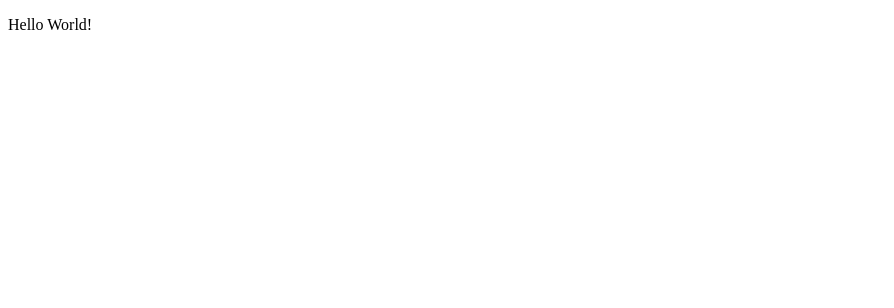
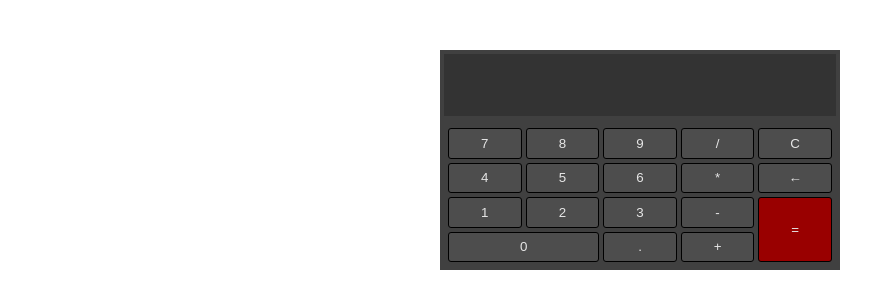
Before and after one commit to Aighz/Calculator, a plain HTML site: page index.html in a window 1280 px wide. Shown: the whole page, without its empty margins (0-894 px from the left). Drawn offline with Linux system fonts and the light colour scheme.

Commit message:
Add styling and HTML to display calculator on screen

```diff
--- a/index.html
+++ b/index.html
@@ -8,7 +8,30 @@
   </head>
 
   <body>
-    <p>Hello World!</p>
+    <div id="container">
+      <div id="display"></div>
+      <div id="keyboard">
+        <button id="one">7</button>
+        <button id="two">8</button>
+        <button id="three">9</button>
+        <button id="divide">/</button>
+        <button id="clear">C</button>
+        <button id="four">4</button>
+        <button id="five">5</button>
+        <button id="six">6</button>
+        <button id="multiply">*</button>
+        <button id="delete">&larr;</button>
+        <button id="seven">1</button>
+        <button id="eight">2</button>
+        <button id="nine">3</button>
+        <button id="minus">-</button>
+        <button id="zero">0</button>
+        <button id="point">.</button>
+        <button id="plus">+</button>
+        <button id="sum">=</button>
+      </div>
+    </div>
+
     <script src="script.js"></script>
   </body>
 </html>
--- a/style.css
+++ b/style.css
@@ -0,0 +1,51 @@
+body {
+  box-sizing: border-box;
+  font-family: "Courier New", Courier, monospace;
+}
+button {
+  margin: 2px;
+  background-color: hsl(0, 0%, 30%);
+  border: 1px solid black;
+  border-radius: 3px;
+  color: hsl(0, 0%, 90%);
+}
+button:hover {
+  background-color: hsl(0, 0%, 32%);
+}
+#sum {
+  background-color: hsl(0, 100%, 30%);
+  grid-row-start: 3;
+  grid-row-end: 5;
+  grid-column-start: 5;
+}
+#sum:hover {
+  background-color: hsl(0, 100%, 32%);
+}
+#zero {
+  grid-column-start: 1;
+  grid-column-end: 3;
+}
+#keyboard {
+  display: grid;
+  grid-template-rows: repeat(4, 1fr);
+  grid-template-columns: repeat(5, 1fr);
+  background-color: hsl(0, 0%, 25%);
+  padding: 6px;
+}
+#container {
+  display: grid;
+  margin: auto;
+  width: 100%;
+  max-width: 400px;
+  grid-template-rows: 70px 150px;
+  margin-top: 50px;
+}
+#display {
+  background-color: hsl(0, 0%, 20%);
+  border: 4px solid hsl(0, 0%, 25%);
+  padding: 10px;
+  text-align: right;
+  color: hsl(0, 0%, 90%);
+  line-height: 45px;
+  font-size: 25px;
+}
```
